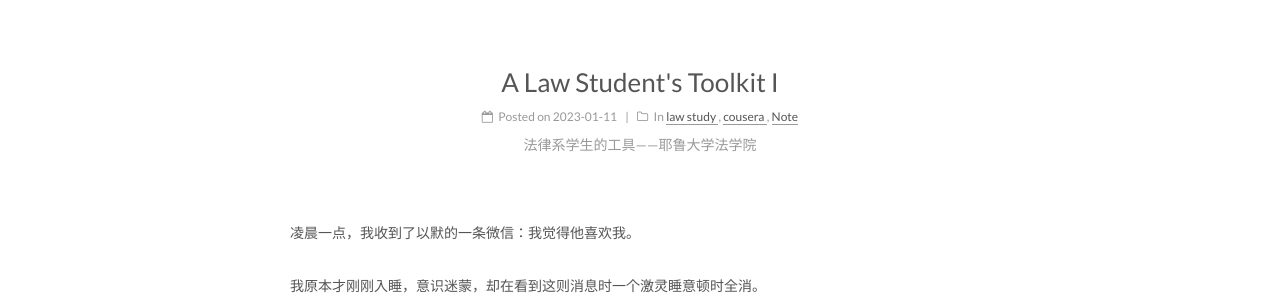
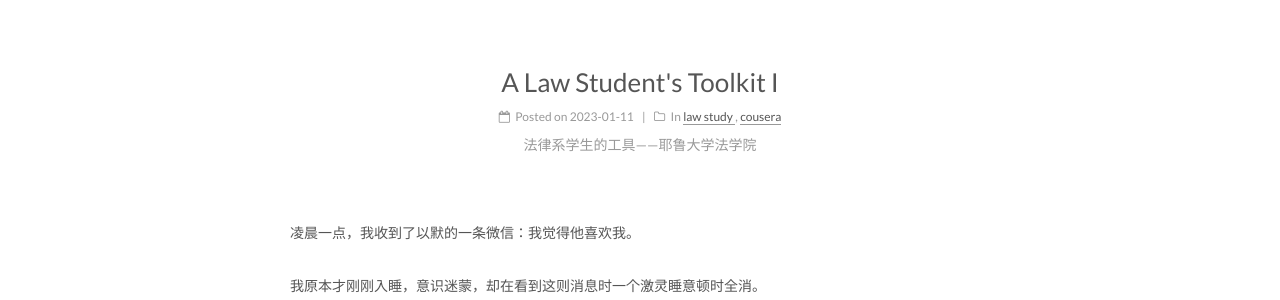
Before and after one commit to acq7line/acq7line.github.io, a Jekyll site: the page built from _posts/2023-01-24-测试专用.md, in a window 1280 px wide. Shown: the part 278-578 px from the top of the page. Built offline with Jekyll 4.4.1, drawn with Linux system fonts in a browser that asks for light colours.

Commit message:
Update 2023-01-24-测试专用.md

```diff
--- a/_posts/2023-01-24-测试专用.md
+++ b/_posts/2023-01-24-测试专用.md
@@ -2,10 +2,7 @@
 title: A Law Student's Toolkit I
 description: 法律系学生的工具——耶鲁大学法学院
 date: 2023-01-11 10:16:00
-categories:
-- law study
-- cousera
-- Note
+categories: [law study,cousera]
 tags:
 - Toolkit
 - cousera
```
